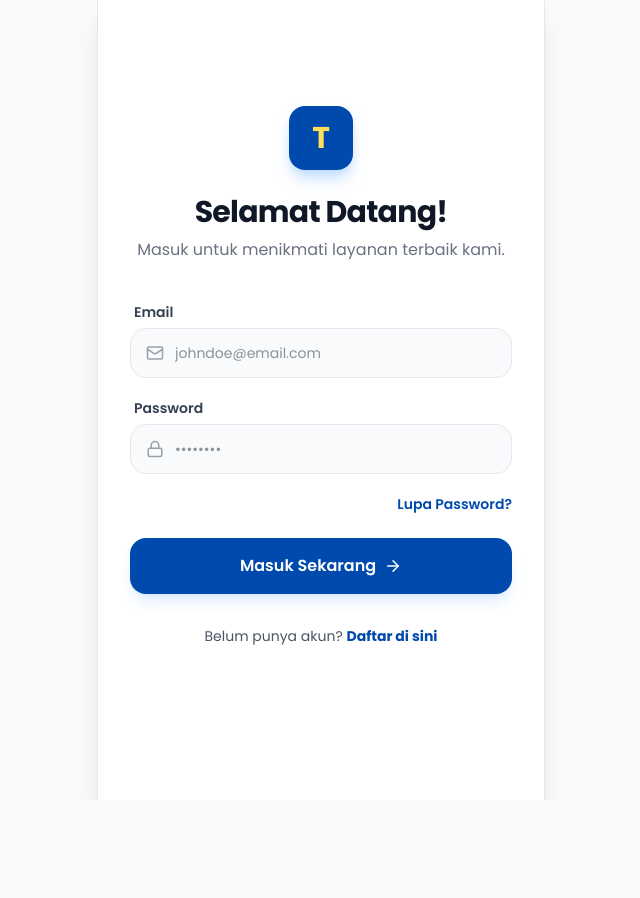
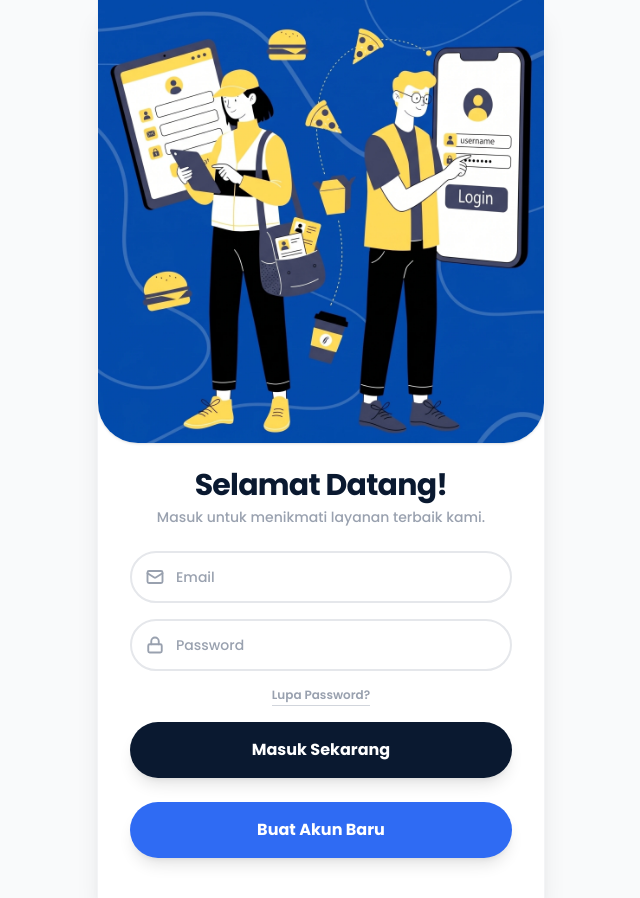
Before and after one commit to im-dre/ecosystem-tutahtitah, a React (Vite) app in the folder aplikasi_customer/: page /auth in a window 1280 px wide. Shown: the whole page, without its empty margins (319-959 px from the left). Before the commit the page ends 800 px from the top, so only its background shows below. Built offline with nearby package versions, Linux system fonts and the light colour scheme.

Commit message:
style: redesign auth pages to corporate memphis style

```diff
--- a/aplikasi_customer/src/pages/Auth.jsx
+++ b/aplikasi_customer/src/pages/Auth.jsx
@@ -1,7 +1,7 @@
 import { useState } from 'react';
 import { supabase } from '../lib/supabaseClient';
 import { useNavigate } from 'react-router-dom';
-import { User, Mail, Lock, Phone, ArrowRight, Loader2 } from 'lucide-react';
+import { User, Mail, Lock, Phone, Loader2 } from 'lucide-react';
 
 export default function Auth() {
   const [isLogin, setIsLogin] = useState(true);
@@ -86,133 +86,170 @@ export default function Auth() {
     }
   };
 
+  if (isLogin) {
     return (
-    <div className="max-w-md mx-auto min-h-screen bg-white flex flex-col sm:border-x sm:border-gray-200 shadow-xl">
-      <div className="flex-1 flex flex-col justify-center px-8 pb-12">
-        <div className="text-center mb-10">
-          <div className="w-16 h-16 bg-primary rounded-2xl mx-auto mb-6 flex items-center justify-center shadow-lg shadow-blue-200">
-            <span className="text-3xl font-bold text-accent">T</span>
+      <div className="max-w-md mx-auto min-h-screen bg-white flex flex-col shadow-xl sm:border-x sm:border-gray-100 overflow-hidden">
+        {/* Top Illustration Section */}
+        <div className="w-full shadow-sm rounded-b-[40px] overflow-hidden">
+          <img
+            src="/gambar-form-login.webp"
+            alt="Login Illustration"
+            className="w-full h-auto block"
+          />
         </div>
-          <h1 className="text-3xl font-bold text-gray-900 tracking-tight">
-            {isLogin ? 'Selamat Datang!' : 'Buat Akun Baru'}
-          </h1>
-          <p className="text-gray-500 mt-2">
-            {isLogin ? 'Masuk untuk menikmati layanan terbaik kami.' : 'Daftar sekarang dan mulai kemudahan bersama kami.'}
-          </p>
+
+        {/* Form Section */}
+        <div className="flex-1 px-8 pt-6 pb-10 flex flex-col">
+          <div className="text-center mb-6">
+            <h1 className="text-3xl font-extrabold text-[#0a1930] mb-1 tracking-tight">Selamat Datang!</h1>
+            <p className="text-gray-400 text-sm font-medium">Masuk untuk menikmati layanan terbaik kami.</p>
           </div>
 
           {errorMsg && (
-          <div className="mb-6 p-4 bg-red-50 rounded-2xl border border-red-100">
+            <div className="mb-4 p-3 bg-red-50 rounded-xl border border-red-100">
               <p className="text-sm text-red-600 text-center font-medium">{errorMsg}</p>
             </div>
           )}
 
-        <form onSubmit={handleAuth} className="space-y-5">
-          {!isLogin && (
-            <div>
-              <label className="block text-sm font-semibold text-gray-700 mb-1.5 ml-1">Nama Lengkap</label>
+          <form onSubmit={handleAuth} className="space-y-4">
             <div className="relative">
               <div className="absolute inset-y-0 left-0 pl-4 flex items-center pointer-events-none text-gray-400">
-                  <User size={18} />
-                </div>
-                <input
-                  type="text"
-                  required
-                  value={name}
-                  onChange={(e) => setName(e.target.value)}
-                  className="block w-full pl-11 pr-4 py-3.5 bg-gray-50 border border-gray-200 rounded-2xl text-sm focus:ring-2 focus:ring-primary/20 focus:border-primary transition-all outline-none"
-                  placeholder="John Doe"
-                />
-              </div>
-            </div>
-          )}
-
-          {!isLogin && (
-            <div>
-              <label className="block text-sm font-semibold text-gray-700 mb-1.5 ml-1">Nomor WhatsApp / HP</label>
-              <div className="relative">
-                <div className="absolute inset-y-0 left-0 pl-4 flex items-center pointer-events-none text-gray-400">
-                  <Phone size={18} />
-                </div>
-                <input
-                  type="tel"
-                  required
-                  value={phone}
-                  onChange={(e) => setPhone(e.target.value)}
-                  className="block w-full pl-11 pr-4 py-3.5 bg-gray-50 border border-gray-200 rounded-2xl text-sm focus:ring-2 focus:ring-primary/20 focus:border-primary transition-all outline-none"
-                  placeholder="08123456789"
-                />
-              </div>
-            </div>
-          )}
-
-          <div>
-            <label className="block text-sm font-semibold text-gray-700 mb-1.5 ml-1">Email</label>
-            <div className="relative">
-              <div className="absolute inset-y-0 left-0 pl-4 flex items-center pointer-events-none text-gray-400">
-                <Mail size={18} />
+                <Mail size={18} strokeWidth={2.5} />
               </div>
               <input
                 type="email"
                 required
                 value={email}
                 onChange={(e) => setEmail(e.target.value)}
-                className="block w-full pl-11 pr-4 py-3.5 bg-gray-50 border border-gray-200 rounded-2xl text-sm focus:ring-2 focus:ring-primary/20 focus:border-primary transition-all outline-none"
-                placeholder="johndoe@email.com"
+                className="block w-full pl-11 pr-4 py-3.5 border-2 border-gray-200 rounded-full text-sm text-gray-800 placeholder-gray-400 focus:ring-4 focus:ring-[#2f6bf3]/20 focus:border-[#2f6bf3] outline-none transition-all font-medium"
+                placeholder="Email"
               />
             </div>
-          </div>
-
-          <div>
-            <label className="block text-sm font-semibold text-gray-700 mb-1.5 ml-1">Password</label>
             <div className="relative">
               <div className="absolute inset-y-0 left-0 pl-4 flex items-center pointer-events-none text-gray-400">
-                <Lock size={18} />
+                <Lock size={18} strokeWidth={2.5} />
               </div>
               <input
                 type="password"
                 required
                 value={password}
                 onChange={(e) => setPassword(e.target.value)}
-                className="block w-full pl-11 pr-4 py-3.5 bg-gray-50 border border-gray-200 rounded-2xl text-sm focus:ring-2 focus:ring-primary/20 focus:border-primary transition-all outline-none"
-                placeholder="••••••••"
+                className="block w-full pl-11 pr-4 py-3.5 border-2 border-gray-200 rounded-full text-sm text-gray-800 placeholder-gray-400 focus:ring-4 focus:ring-[#2f6bf3]/20 focus:border-[#2f6bf3] outline-none transition-all font-medium"
+                placeholder="Password"
               />
             </div>
-          </div>
 
-          {isLogin && (
-            <div className="flex justify-end mt-2">
-              <button type="button" className="text-sm font-semibold text-primary hover:text-blue-800 transition-colors">
+            <div className="flex justify-center mt-3 mb-4">
+              <button type="button" className="text-xs font-semibold text-gray-400 hover:text-gray-600 border-b border-gray-300 pb-0.5 transition-colors">
                 Lupa Password?
               </button>
             </div>
-          )}
 
             <button
               type="submit"
               disabled={loading}
-            className="w-full mt-6 bg-primary hover:bg-blue-800 text-white font-semibold py-4 rounded-2xl shadow-lg shadow-blue-200/50 transition-all flex items-center justify-center space-x-2 disabled:opacity-70 disabled:cursor-not-allowed"
+              className="w-full bg-[#0a1930] hover:bg-[#0a1930]/90 text-white font-bold py-4 rounded-full shadow-lg transition-all flex items-center justify-center space-x-2"
             >
-            {loading ? (
-              <Loader2 className="animate-spin" size={20} />
-            ) : (
-              <>
-                <span>{isLogin ? 'Masuk Sekarang' : 'Daftar Akun'}</span>
-                <ArrowRight size={18} />
-              </>
-            )}
+              {loading ? <Loader2 className="animate-spin" size={20} /> : <span>Masuk Sekarang</span>}
+            </button>
+
+            <button
+              type="button"
+              onClick={() => setIsLogin(false)}
+              className="w-full bg-[#2f6bf3] hover:bg-blue-600 text-white font-bold py-4 rounded-full shadow-lg transition-all mt-2"
+            >
+              Buat Akun Baru
             </button>
           </form>
+        </div>
+      </div>
+    );
+  }
 
-        <div className="mt-8 text-center">
-          <p className="text-sm text-gray-600">
-            {isLogin ? "Belum punya akun?" : "Sudah punya akun?"}{' '}
+  // Register View
+  return (
+    <div className="max-w-md mx-auto min-h-screen bg-white flex flex-col shadow-xl sm:border-x sm:border-gray-100 relative overflow-hidden">
+      {/* Decorative Elements matching the reference */}
+      {/* Top Left/Center Yellow Blob */}
+      <div className="absolute -top-16 -left-16 w-64 h-64 bg-[#ffcc00] rounded-full opacity-90 blur-[1px]"></div>
+      {/* Top Right Blue Circle */}
+      <div className="absolute top-12 right-12 w-16 h-16 bg-[#2f6bf3] rounded-full"></div>
+
+      {/* Bottom Right Navy Blob - Resized to not overlap text */}
+      <div className="absolute -bottom-20 -right-20 w-48 h-48 bg-[#0a1930] rounded-full"></div>
+      {/* Bottom Center Yellow Circle */}
+      <div className="absolute bottom-24 right-28 w-10 h-10 bg-[#ffcc00] rounded-full"></div>
+
+      <div className="flex-1 px-10 pt-32 pb-12 flex flex-col relative z-10">
+        <div className="text-center mb-10">
+          <h1 className="text-4xl font-extrabold text-[#0a1930] mb-2 tracking-tight">Buat Akun Baru</h1>
+          <p className="text-gray-400 text-sm font-medium">Daftar sekarang dan mulai kemudahan bersama kami.</p>
+        </div>
+
+        {errorMsg && (
+          <div className="mb-4 p-3 bg-red-50 rounded-xl border border-red-100">
+            <p className="text-sm text-red-600 text-center font-medium">{errorMsg}</p>
+          </div>
+        )}
+
+        <form onSubmit={handleAuth} className="space-y-6 flex-1">
+          <div className="relative">
+            <input
+              type="text"
+              required
+              value={name}
+              onChange={(e) => setName(e.target.value)}
+              className="block w-full py-2 bg-transparent border-b-2 border-gray-100 text-sm text-gray-800 placeholder-gray-400 focus:border-[#2f6bf3] outline-none transition-colors font-medium"
+              placeholder="Nama Lengkap"
+            />
+          </div>
+          <div className="relative">
+            <input
+              type="tel"
+              required
+              value={phone}
+              onChange={(e) => setPhone(e.target.value)}
+              className="block w-full py-2 bg-transparent border-b-2 border-gray-100 text-sm text-gray-800 placeholder-gray-400 focus:border-[#2f6bf3] outline-none transition-colors font-medium"
+              placeholder="Nomor WhatsApp / HP"
+            />
+          </div>
+          <div className="relative">
+            <input
+              type="email"
+              required
+              value={email}
+              onChange={(e) => setEmail(e.target.value)}
+              className="block w-full py-2 bg-transparent border-b-2 border-gray-100 text-sm text-gray-800 placeholder-gray-400 focus:border-[#2f6bf3] outline-none transition-colors font-medium"
+              placeholder="Email"
+            />
+          </div>
+          <div className="relative">
+            <input
+              type="password"
+              required
+              value={password}
+              onChange={(e) => setPassword(e.target.value)}
+              className="block w-full py-2 bg-transparent border-b-2 border-gray-100 text-sm text-gray-800 placeholder-gray-400 focus:border-[#2f6bf3] outline-none transition-colors font-medium"
+              placeholder="Password"
+            />
+          </div>
+
+          <div className="pt-8">
             <button
-              type="button"
-              onClick={() => setIsLogin(!isLogin)}
-              className="font-bold text-primary hover:text-blue-800 transition-colors"
+              type="submit"
+              disabled={loading}
+              className="w-full bg-[#2f6bf3] hover:bg-blue-600 text-white font-bold py-4 rounded-full shadow-lg shadow-blue-200 transition-all flex items-center justify-center space-x-2"
             >
-              {isLogin ? 'Daftar di sini' : 'Masuk di sini'}
+              {loading ? <Loader2 className="animate-spin" size={20} /> : <span>Daftar Akun</span>}
+            </button>
+          </div>
+        </form>
+
+        <div className="mt-8 text-center pb-2">
+          <p className="text-xs text-gray-400 font-medium bg-white/80 inline-block px-3 py-1 rounded-full">
+            Sudah punya akun?{' '}
+            <button type="button" onClick={() => setIsLogin(true)} className="font-bold text-[#0a1930] hover:text-black">
+              Masuk di sini
             </button>
           </p>
         </div>
```
Also changed, not shown: aplikasi_customer/public/gambar-form-login.webp (added). Lines whose indentation alone changed are shown as unchanged.
